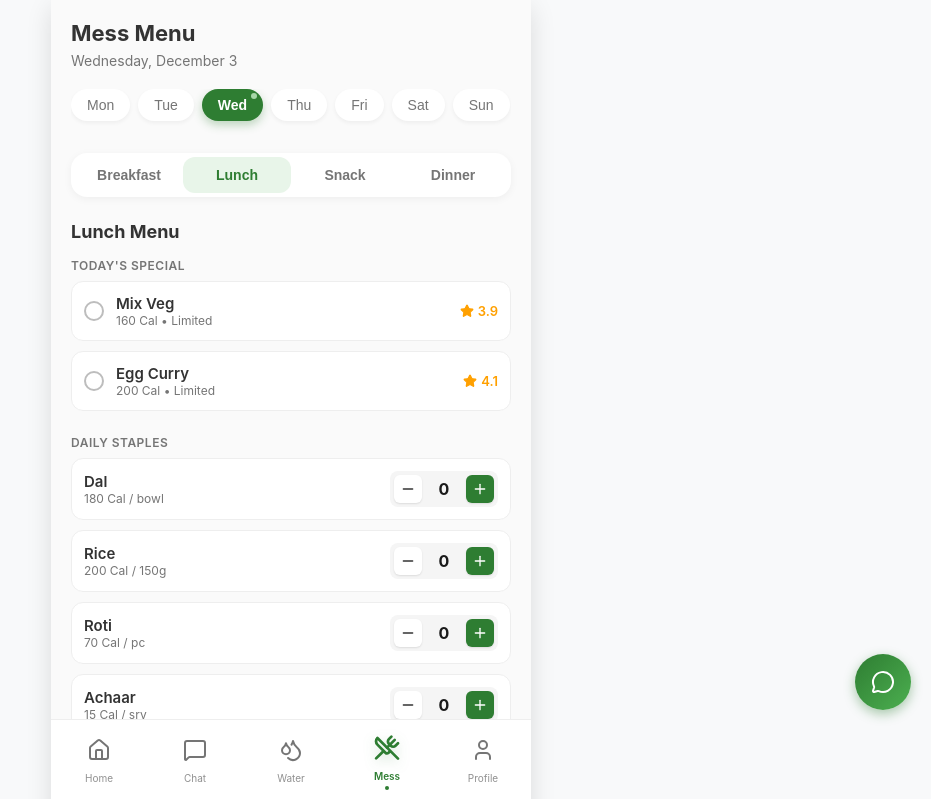
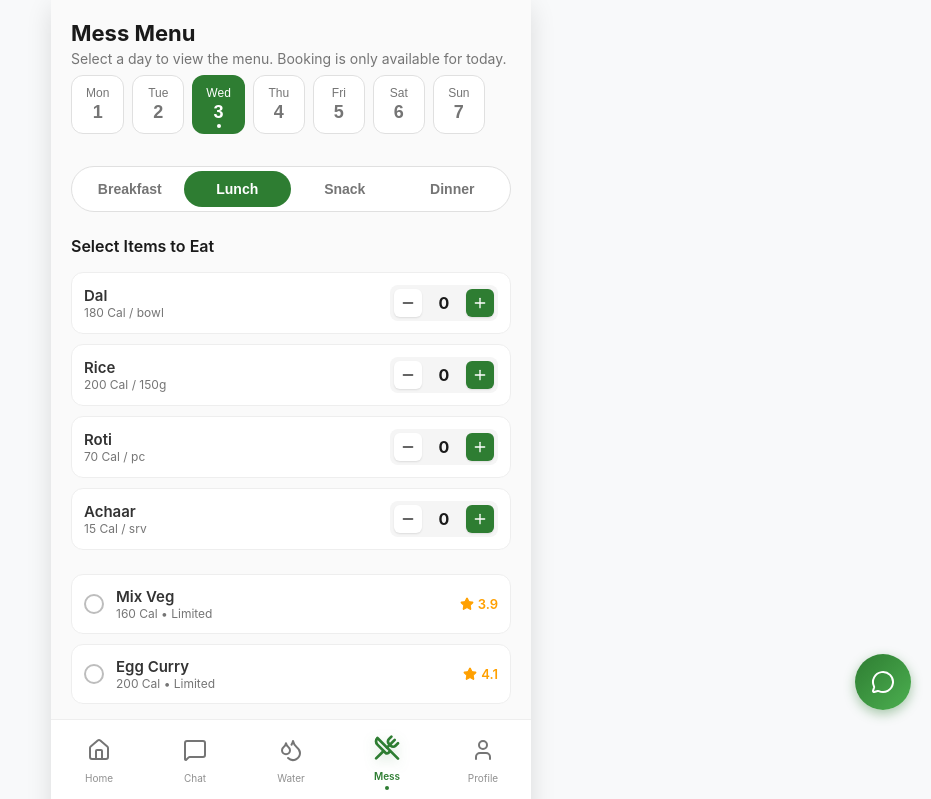
Before and after one commit to DYNOSuprovo/aahar_react, a Next.js app: page /mess in a window 1280 px wide. Shown: the top 799 px of the page, without its empty margins (349-1280 px from the left). Built offline with nearby package versions, Linux system fonts and the light colour scheme; no server answers.

Commit message:
Redesign Mess page UI: new day selector, pill tabs, Log Meal button

```diff
--- a/src/app/mess/page.js
+++ b/src/app/mess/page.js
@@ -374,10 +374,10 @@ export default function Mess() {
             <div style={{ background: '#FAFAFA', minHeight: '100vh' }}>
                 <div style={{ maxWidth: '600px', margin: '0 auto', padding: '20px', paddingBottom: '80px' }}>
                     {/* Header */}
-                    <div style={{ marginBottom: '20px' }}>
-                        <h1 style={{ fontSize: '22px', fontWeight: 'bold', color: '#333', marginBottom: '6px' }}>Mess Menu</h1>
+                    <div style={{ marginBottom: '8px' }}>
+                        <h1 style={{ fontSize: '22px', fontWeight: 'bold', color: '#1A1A1A', marginBottom: '4px' }}>Mess Menu</h1>
                         <p style={{ fontSize: '14px', color: '#757575' }}>
-                            {new Date().toLocaleDateString('en-US', { weekday: 'long', day: 'numeric', month: 'long' })}
+                            Select a day to view the menu. Booking is only available for today.
                         </p>
                     </div>
 
@@ -391,28 +391,31 @@ export default function Mess() {
                                     key={day}
                                     onClick={() => setSelectedDay(index)}
                                     style={{
-                                        padding: '8px 16px',
-                                        borderRadius: '20px',
-                                        border: 'none',
+                                        display: 'flex',
+                                        flexDirection: 'column',
+                                        alignItems: 'center',
+                                        justifyContent: 'center',
+                                        padding: '10px 14px',
+                                        borderRadius: '12px',
+                                        border: isSelected ? 'none' : '1px solid #E0E0E0',
                                         background: isSelected ? '#2E7D32' : 'white',
                                         color: isSelected ? 'white' : '#757575',
-                                        fontWeight: '600',
-                                        fontWeight: isSelected ? '600' : '500',
-                                        boxShadow: isSelected ? '0 4px 10px rgba(46, 125, 50, 0.3)' : '0 2px 4px rgba(0,0,0,0.05)',
                                         flexShrink: 0,
-                                        fontSize: '14px',
-                                        position: 'relative'
+                                        minWidth: '52px',
+                                        position: 'relative',
+                                        cursor: 'pointer'
                                     }}
                                 >
-                                    {day}
-                                    {isTodayDay && <span style={{ position: 'absolute', top: '4px', right: '6px', width: '6px', height: '6px', background: isSelected ? '#A5D6A7' : '#2E7D32', borderRadius: '50%' }}></span>}
+                                    <span style={{ fontSize: '12px', fontWeight: '500', marginBottom: '2px' }}>{day}</span>
+                                    <span style={{ fontSize: '18px', fontWeight: '700' }}>{dates[index]}</span>
+                                    {isTodayDay && <span style={{ position: 'absolute', bottom: '6px', left: '50%', transform: 'translateX(-50%)', width: '4px', height: '4px', background: isSelected ? 'white' : '#2E7D32', borderRadius: '50%' }}></span>}
                                 </button>
                             );
                         })}
                     </div>
 
                     {/* Meal Type Selector */}
-                    <div style={{ background: 'white', padding: '4px', borderRadius: '16px', display: 'flex', marginBottom: '24px', boxShadow: '0 2px 8px rgba(0,0,0,0.05)' }}>
+                    <div style={{ background: 'white', padding: '4px', borderRadius: '30px', display: 'flex', marginBottom: '24px', border: '1px solid #E0E0E0' }}>
                         {['breakfast', 'lunch', 'snack', 'dinner'].map((meal) => (
                             <button
                                 key={meal}
@@ -420,32 +423,35 @@ export default function Mess() {
                                 style={{
                                     flex: 1,
                                     padding: '10px',
-                                    borderRadius: '12px',
+                                    borderRadius: '26px',
                                     border: 'none',
-                                    background: selectedMeal === meal ? '#E8F5E9' : 'transparent',
-                                    color: selectedMeal === meal ? '#2E7D32' : '#757575',
-                                    startCase: true,
+                                    background: selectedMeal === meal ? '#2E7D32' : 'transparent',
+                                    color: selectedMeal === meal ? 'white' : '#757575',
                                     fontWeight: '600',
                                     textTransform: 'capitalize',
-                                    fontSize: '14px'
+                                    fontSize: '14px',
+                                    cursor: 'pointer'
                                 }}
                             >
-                                {meal}
+                                {meal.charAt(0).toUpperCase() + meal.slice(1)}
                             </button>
                         ))}
                     </div>
 
                     {/* Menu Items */}
                     <div className="animate-slide-up">
-                        <h2 style={{ fontSize: '18px', fontWeight: 'Bold', color: '#333', marginBottom: '16px' }}>
-                            {selectedMeal.charAt(0).toUpperCase() + selectedMeal.slice(1)} Menu
+                        <h2 style={{ fontSize: '16px', fontWeight: '600', color: '#1A1A1A', marginBottom: '16px' }}>
+                            Select Items to Eat
                         </h2>
 
+                        {/* Staples First */}
+                        <div style={{ marginBottom: '24px' }}>
+                            {currentMenu.staples.map(renderStapleCounter)}
+                        </div>
+
+                        {/* Specials After */}
                         {dailySpecial && (
-                            <div style={{ marginBottom: '24px' }}>
-                                <div style={{ fontSize: '12px', fontWeight: '600', color: '#757575', marginBottom: '8px', textTransform: 'uppercase', letterSpacing: '0.5px' }}>
-                                    Today's Special
-                                </div>
+                            <div>
                                 {(dailySpecial.type === 'choice' || dailySpecial.type === 'special') ? (
                                     <>
                                         {renderMainItem(dailySpecial.veg)}
@@ -458,50 +464,36 @@ export default function Mess() {
                                 )}
                             </div>
                         )}
-
-                        <div>
-                            <div style={{ fontSize: '12px', fontWeight: '600', color: '#757575', marginBottom: '8px', textTransform: 'uppercase', letterSpacing: '0.5px' }}>
-                                Daily Staples
-                            </div>
-                            {currentMenu.staples.map(renderStapleCounter)}
-                        </div>
-                    </div>
                     </div>
 
-                {/* Bottom Floating Action Button */}
-                <div style={{
-                    position: 'sticky',
-                    bottom: '90px',
-                    width: '100%',
-                    zIndex: 100,
-                    marginTop: '20px'
-                }}>
+                    {/* Bottom Action Button */}
+                    <div style={{ marginTop: '24px', paddingBottom: '100px' }}>
                         <button
                             onClick={handleConfirmMeal}
-                        disabled={!hasSelection}
+                            disabled={!hasSelection && !isBooked}
                             style={{
                                 width: '100%',
                                 padding: '16px',
-                            background: hasSelection ? '#2E7D32' : (isBooked ? '#E8F5E9' : '#BDBDBD'),
+                                background: hasSelection ? '#2E7D32' : (isBooked ? '#E8F5E9' : '#2E7D32'),
                                 color: hasSelection ? 'white' : (isBooked ? '#2E7D32' : 'white'),
                                 border: 'none',
-                            borderRadius: '16px',
-                            fontWeight: 'bold',
+                                borderRadius: '30px',
+                                fontWeight: '600',
                                 fontSize: '16px',
                                 display: 'flex',
                                 alignItems: 'center',
                                 justifyContent: 'center',
                                 gap: '8px',
-                            boxShadow: hasSelection ? '0 4px 15px rgba(46, 125, 50, 0.4)' : 'none',
-                            cursor: hasSelection ? 'pointer' : 'not-allowed',
+                                cursor: hasSelection ? 'pointer' : (isBooked ? 'default' : 'pointer'),
                                 transition: 'all 0.3s'
                             }}
                         >
                             {isBooked && !hasSelection ?
                                 <><Check size={20} /> Meal Logged Successfully!</> :
-                            (hasSelection ? 'Log Selected Items' : 'Select items to log')
+                                <><Utensils size={20} /> Log Meal</>
                             }
                         </button>
+                    </div>
                 </div>
             </div>
             <BottomNav />
```
Lines whose indentation alone changed are shown as unchanged.
